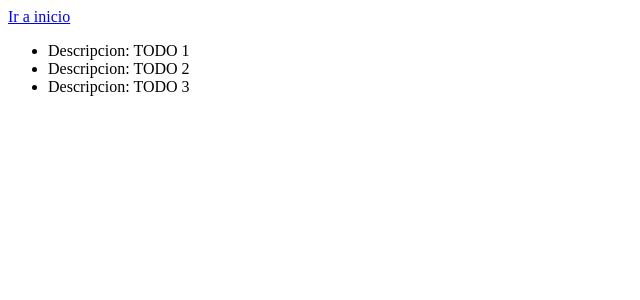
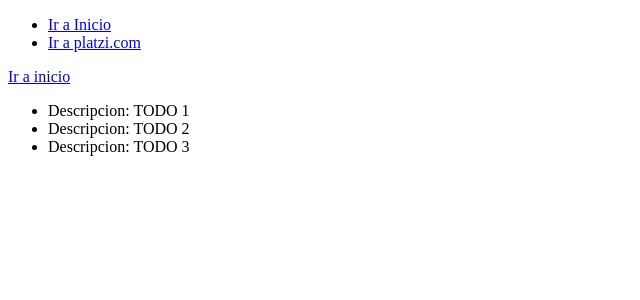
Before and after one commit to AlanVazquez99/Curso-PLATZI-flask, a Flask app: page /hello in a window 1280 px wide. Shown: the top 300 px of the page, without its empty margins (0-640 px from the left). Run offline with Flask 2, Linux system fonts and the light colour scheme.

Commit message:
Agregado el nav bar a la platilla bas

```diff
--- a/templates/base.html
+++ b/templates/base.html
@@ -10,7 +10,12 @@
 	</title>
 </head>
 <body>
+	<header>
+		{% include 'navbar.html' %}
+	</header>
+
 	{% block content %}
+
 	{% endblock content %}
 </body>
 </html>
--- /dev/null
+++ b/templates/navbar.html
@@ -0,0 +1,6 @@
+<nav>
+	<ul>
+		<li><a href="{{ url_for('index') }}">Ir a Inicio</a></li>
+		<li><a href="https://platzi.com">Ir a platzi.com</a></li>
+	</ul>
+</nav>
```
